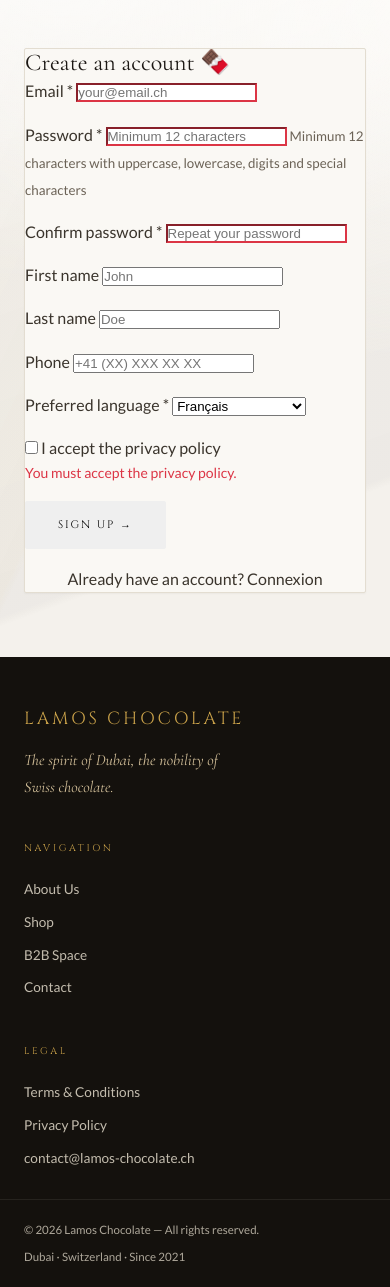
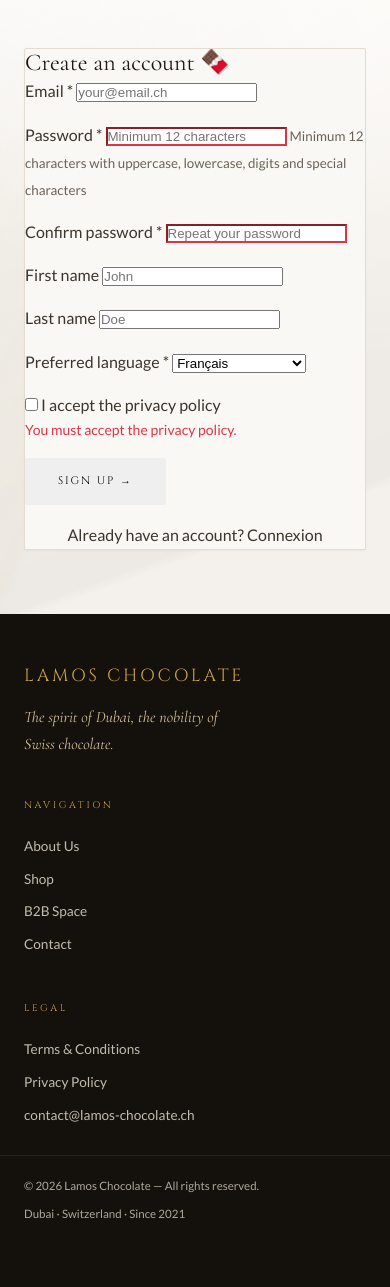
Before and after one commit to SaraEstelle/Lamos-chocolate, a Django app: page /accounts/register/ in a window 390 px wide; the page is wider, and only the part inside the window is pictured. Shown: the part 73-1360 px from the top of that part. After the commit the page ends 1291 px from the top of that part, so only its background shows below. Run offline with Django 5.2, Linux system fonts and the light colour scheme; parts of the project's set-up code (start-up, migrations or seed data) failed here and were passed over.

Commit message:
feat(accounts): lighten b2c registration (move phone to profile, add npa/canton)

```diff
--- a/backend/apps/accounts/forms.py
+++ b/backend/apps/accounts/forms.py
@@ -61,27 +61,22 @@ class RegisterForm(forms.ModelForm):
 
     class Meta:
         model = Customer
-        fields = ('email', 'first_name', 'last_name', 'phone', 'preferred_language')
+        fields = ('email', 'first_name', 'last_name', 'preferred_language')
         widgets = {
             'email': forms.EmailInput(attrs={
-                'class': 'form-control',
+                'class': 'field-input',
                 'placeholder': 'your@email.ch'
             }),
             'first_name': forms.TextInput(attrs={
-                'class': 'form-control',
+                'class': 'field-input',
                 'placeholder': 'John'
             }),
             'last_name': forms.TextInput(attrs={
-                'class': 'form-control',
+                'class': 'field-input',
                 'placeholder': 'Doe'
             }),
-            'phone': forms.TextInput(attrs={
-                'class': 'form-control',
-                'placeholder': '+41 (XX) XXX XX XX',
-                'required': False
-            }),
             'preferred_language': forms.Select(attrs={
-                'class': 'form-control'
+                'class': 'field-input'
             })
         }
 
@@ -306,12 +301,53 @@ class ProfileForm(forms.ModelForm):
 
     class Meta:
         model = Customer
-        fields = ("first_name", "last_name", "phone", "preferred_language")
+        fields = ("first_name", "last_name", "phone", "npa", "canton", "preferred_language")
         widgets = {
-            "first_name": forms.TextInput(attrs={"class": "form-control"}),
-            "last_name": forms.TextInput(attrs={"class": "form-control"}),
-            "phone": forms.TextInput(
-                attrs={"class": "form-control", "placeholder": "+41 (XX) XXX XX XX"}
-            ),
-            "preferred_language": forms.Select(attrs={"class": "form-select"}),
+            "first_name": forms.TextInput(attrs={"class": "field-input"}),
+            "last_name":  forms.TextInput(attrs={"class": "field-input"}),
+            "phone":      forms.TextInput(attrs={"class": "field-input", "placeholder": "+41 (XX) XXX XX XX"}),
+            "npa":        forms.TextInput(attrs={"class": "field-input", "placeholder": "1201"}),
+            "canton":     forms.Select(attrs={"class": "field-input"}),
+            "preferred_language": forms.Select(attrs={"class": "field-input"}),
         }
+
+class PasswordChangeForm(forms.Form):
+    """Logged-in password change: requires the current password."""
+    current_password = forms.CharField(
+        label="Current password",
+        widget=forms.PasswordInput(attrs={"class": "field-input", "autocomplete": "current-password"}),
+    )
+    new_password = forms.CharField(
+        label="New password", min_length=12,
+        widget=forms.PasswordInput(attrs={"class": "field-input", "autocomplete": "new-password"}),
+    )
+    new_password_confirm = forms.CharField(
+        label="Confirm new password",
+        widget=forms.PasswordInput(attrs={"class": "field-input", "autocomplete": "new-password"}),
+    )
+
+    def __init__(self, *args, user=None, **kwargs):
+        self.user = user
+        super().__init__(*args, **kwargs)
+
+    def clean_current_password(self):
+        pwd = self.cleaned_data["current_password"]
+        if not self.user or not self.user.check_password(pwd):
+            raise forms.ValidationError("Your current password is incorrect.")
+        return pwd
+
+    def clean_new_password(self):
+        p = self.cleaned_data.get("new_password", "")
+        checks = [any(c.isupper() for c in p), any(c.islower() for c in p),
+                  any(c.isdigit() for c in p), any(c in "!@#$%^&*()_+-=[]{}|;:,.<>?" for c in p)]
+        if not all(checks):
+            raise forms.ValidationError(
+                "Password must contain uppercase, lowercase, digit and special character.")
+        return p
+
+    def clean(self):
+        cleaned = super().clean()
+        if cleaned.get("new_password") and cleaned.get("new_password_confirm"):
+            if cleaned["new_password"] != cleaned["new_password_confirm"]:
+                raise forms.ValidationError("The two new passwords do not match.")
+        return cleaned
--- a/backend/apps/accounts/views.py
+++ b/backend/apps/accounts/views.py
@@ -72,7 +72,6 @@ def register_view(request):
                     password=form.cleaned_data['password'],
                     first_name=form.cleaned_data['first_name'],
                     last_name=form.cleaned_data['last_name'],
-                    phone=form.cleaned_data.get('phone', ''),
                     preferred_language=form.cleaned_data.get('preferred_language', 'fr')
                 )
 
--- a/backend/templates/accounts/register.html
+++ b/backend/templates/accounts/register.html
@@ -95,18 +95,6 @@
                             {% endif %}
                         </div>
 
-                        <!-- Phone (optional) -->
-                        <div class="mb-3">
-                            <label for="{{ form.phone.id_for_label }}" class="form-label">
-                                {{ form.phone.label }}
-                                {% if form.phone.field.required %}<span class="text-danger">*</span>{% endif %}
-                            </label>
-                            {{ form.phone }}
-                            {% if form.phone.errors %}
-                                <div class="invalid-feedback d-block">⚠️ {{ form.phone.errors.0 }}</div>
-                            {% endif %}
-                        </div>
-
                         <!-- Preferred language -->
                         <div class="mb-3">
                             <label for="{{ form.preferred_language.id_for_label }}" class="form-label">
```
